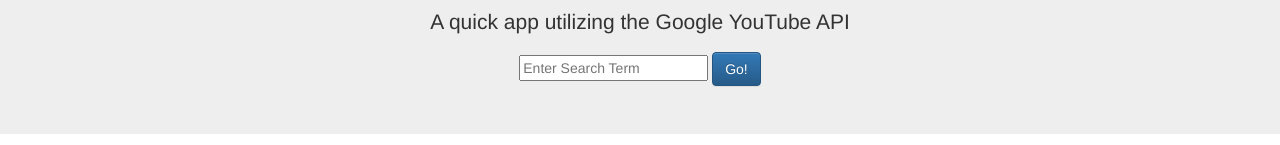
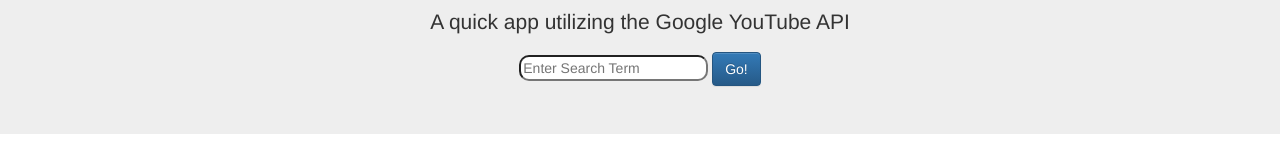
Before and after one commit to dbryandallas/youtubeapi, a plain HTML site: page index.html in a window 1280 px wide. Shown: the part 140-285 px from the top of the page. Drawn offline with nearby package versions, Linux system fonts and the light colour scheme.

Commit message:
css modified

```diff
--- a/css/master.css
+++ b/css/master.css
@@ -7,3 +7,8 @@
 .line-clamp {
 	font-size: 18px;
 }
+
+#query {
+	border-radius: 10px
+
+}
```
